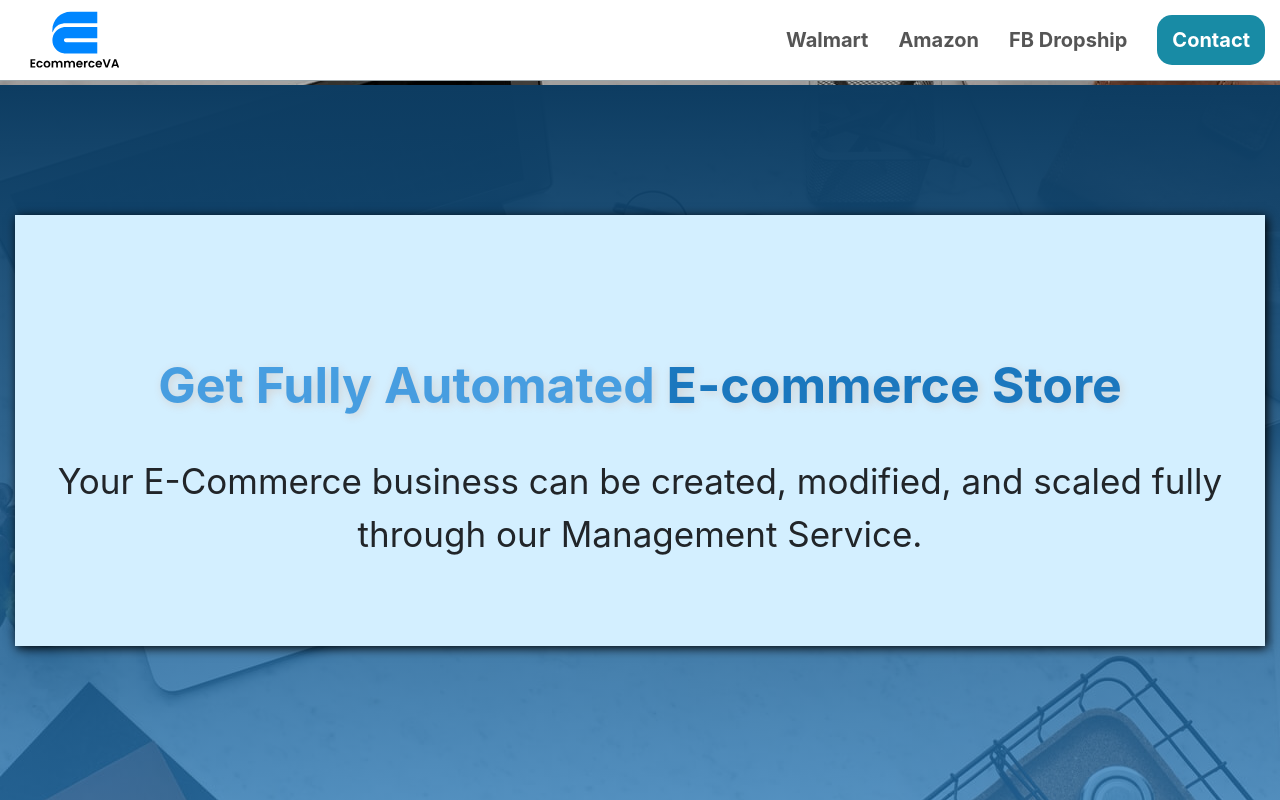
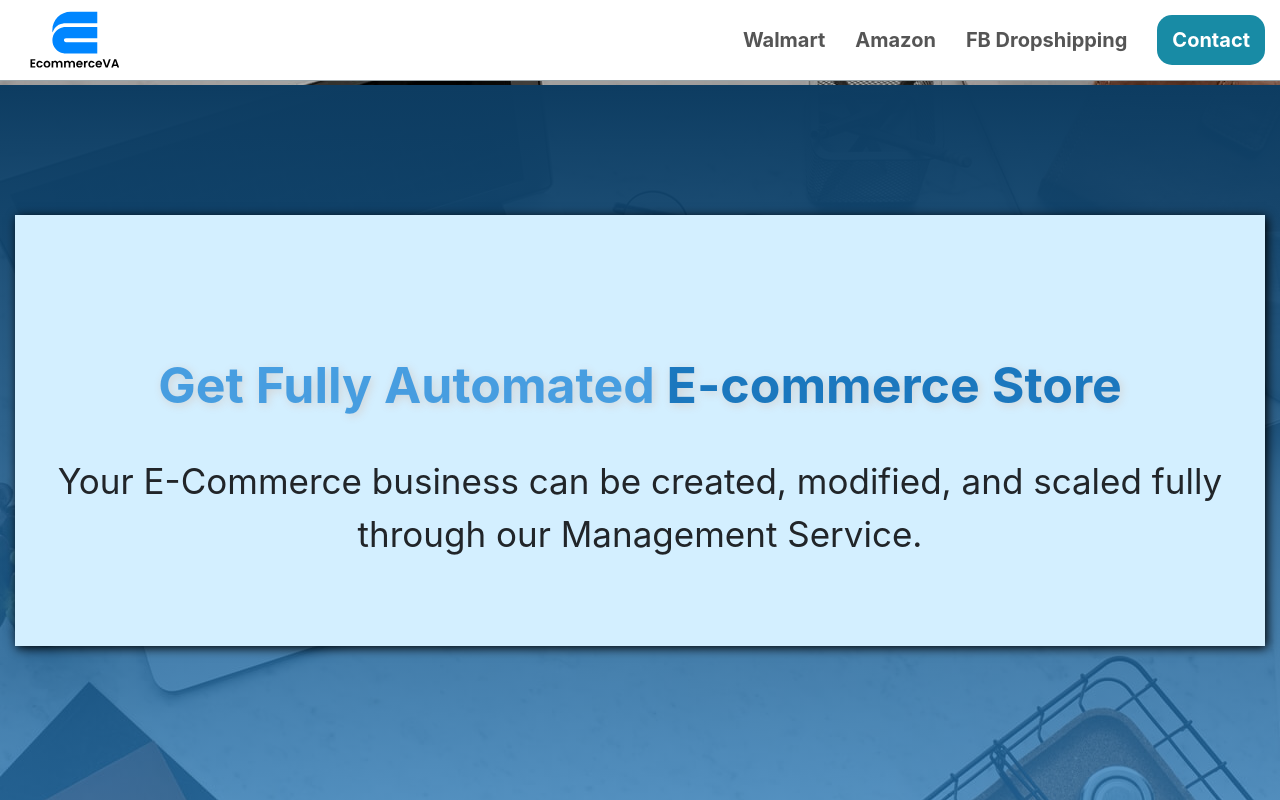
Before and after one commit to rahmanShuhin/skylink-project-EcommerceVA.com, a React (Create React App) app: page / in a window 1280 px wide. Shown: the top 800 px of the page. Built offline with nearby package versions, Linux system fonts and the light colour scheme.

Commit message:
menu updated

```diff
--- a/src/App.js
+++ b/src/App.js
@@ -94,7 +94,7 @@ function App() {
                     </Route>
 
                     {/* Fb dropship page */}
-                    <Route exact path="/fb-dropship/">
+                    <Route exact path="/fb-dropshipping/">
                         <Nav to={"/fb-dropship/"}></Nav>
                         <Landing
                             title={"Get Fully Automated "}
--- a/src/components/Nav/Nav.js
+++ b/src/components/Nav/Nav.js
@@ -17,7 +17,7 @@ const Nav = ({ to }) => {
                 <div className="nav__right" ref={navLinkRef}>
                     <Link to="/walmart/">Walmart</Link>
                     <Link to="/amazon/">Amazon</Link>
-                    <Link to="/fb-dropship/">FB Dropship</Link>
+                    <Link to="/fb-dropshipping/">FB Dropshipping</Link>
                     <a href={`${to}#request-a-call`}>Contact</a>
                 </div>
                 {/* mobile hamburger menu */}
```
